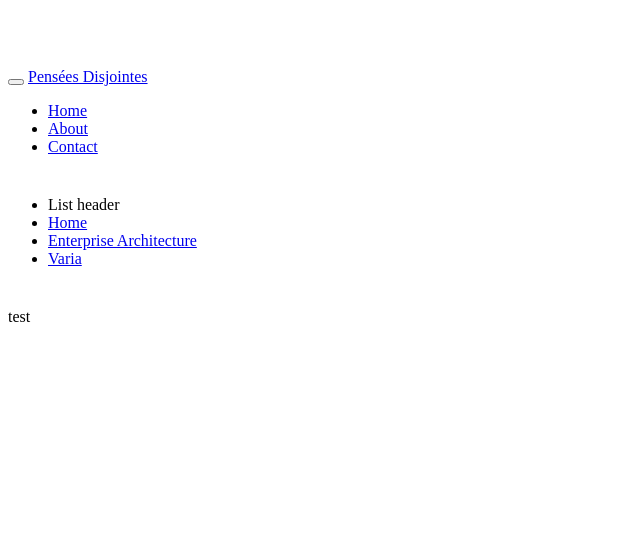
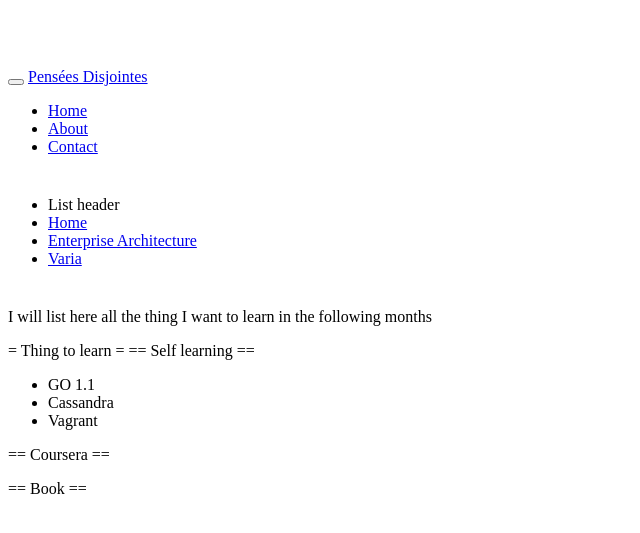
Before and after one commit to tixu/tixu.github.io, a Jekyll site: the page built from _posts/2011-05-22-first-page.md, in a window 1280 px wide. Shown: the top 533 px of the page, without its empty margins (0-640 px from the left). Built offline with Jekyll 4.4.1, drawn with Linux system fonts in a browser that asks for light colours; nearby versions of some CDN libraries; library files that are not in the unit come from our copies.

Commit message:
Update 2011-05-22-first-page.md
mise en place

```diff
--- a/_posts/2011-05-22-first-page.md
+++ b/_posts/2011-05-22-first-page.md
@@ -3,5 +3,17 @@ layout: default
 title: Blogging Like a Hacker
 category : test
 ---
+I will list here all the thing I want to learn in the following months
 
-test
+
+= Thing to learn =
+== Self learning ==
+
+* GO 1.1
+* Cassandra
+* Vagrant
+
+
+== Coursera ==
+
+== Book ==
```
